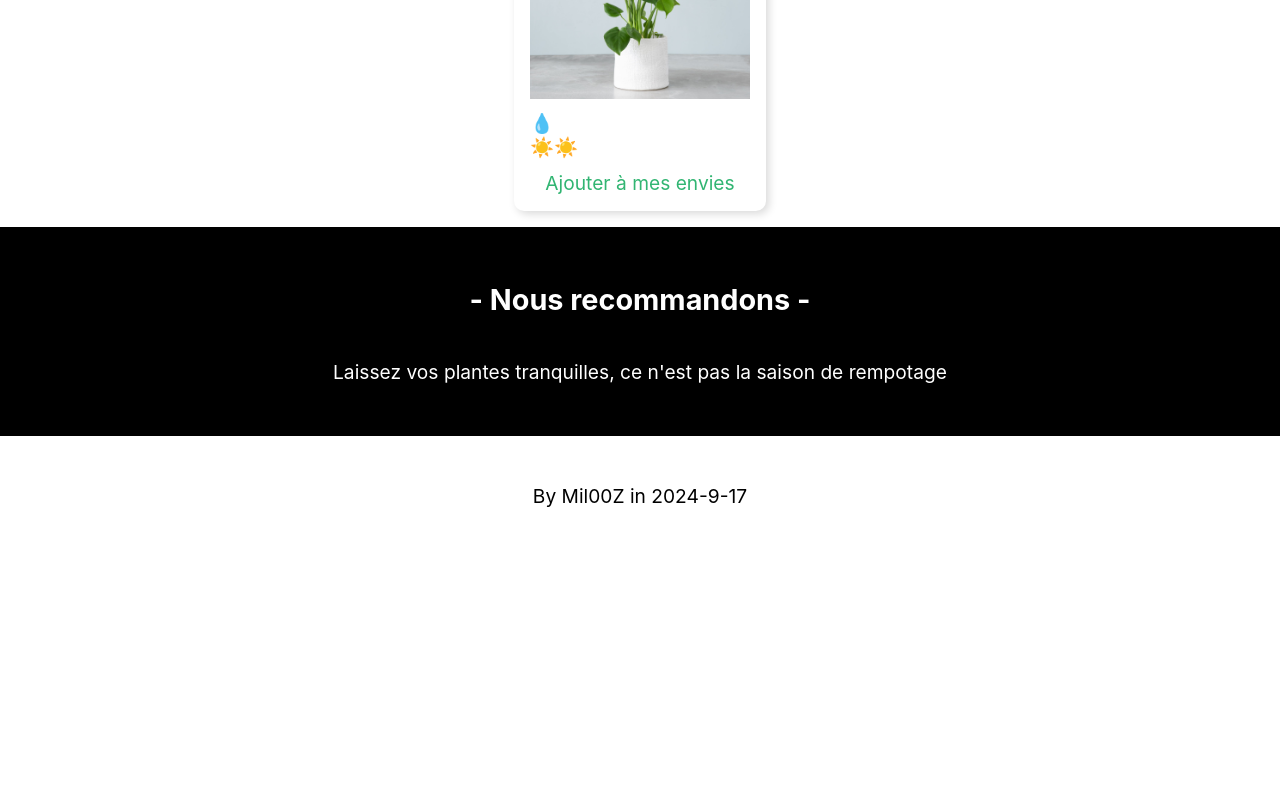
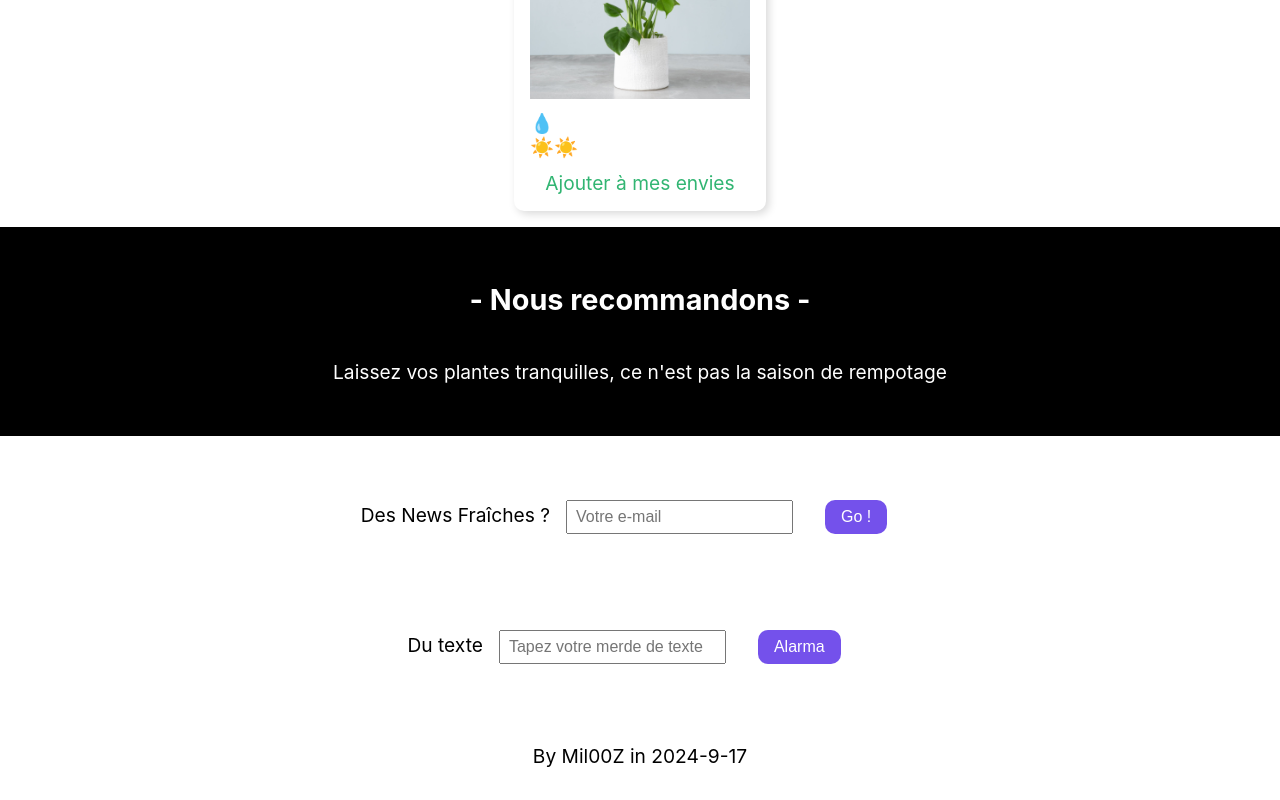
Before and after one commit to Mil00Z/la-maison-jungle, a React (Create React App) app: page / in a window 1280 px wide. Shown: the part 1974-2774 px from the top of the page. Before the commit the page ends 2514 px from the top, so only its background shows below. Built offline with nearby package versions, Linux system fonts and the light colour scheme.

Commit message:
Testing Form Event with & without controll + introduction of useState spirit

```diff
--- a/src/components/App.js
+++ b/src/components/App.js
@@ -6,6 +6,9 @@ import Cart from './Cart';
 import ShoppingList from './ShoppingList';
 import Description from './Description';
 import FixedBarMarketing from './FixedBarMarketing';
+
+import UncontroledForm from './UncontroledForm';
+import ControledForm from './ControledForm';
 import '../styles/App.css';
 
 
@@ -20,6 +23,8 @@ function App() {
       <InfosContent/>
       <ShoppingList/>
       <Description/>
+      <UncontroledForm/>
+      <ControledForm/>
       <Footer/>
       <FixedBarMarketing/>
     </>
--- /dev/null
+++ b/src/components/ControledForm.js
@@ -0,0 +1,37 @@
+import { useState } from 'react';
+
+function ControledForm() {
+
+  const [inputValue, setInputValue] = useState();
+
+  const QuestionForm = (e) => {
+
+    setInputValue(e.target.value);
+
+}
+
+const CheckValue = (value) => {
+
+    if (!value.includes('f')){
+      setInputValue(value)
+      console.log(inputValue);
+    } else {
+      console.warn('--- contains f ---');
+      console.warn(inputValue)
+    }
+
+}
+
+let errortext = "Format d'input invalide !"
+
+  return (
+  <form>
+    <label htmlFor="text">Du texte</label>
+    <input type='text' name='text' placeholder='Tapez votre merde de texte' onChange={(e)=> CheckValue(e.target.value)} />
+    <button type='submit' className="btn btn-go" onClick={()=> alert(inputValue)}>Alarma</button>
+
+  </form> )
+
+}
+
+export default ControledForm
--- /dev/null
+++ b/src/components/UncontroledForm.js
@@ -0,0 +1,23 @@
+function UncontroledForm() {
+
+
+  return (
+  <form onSubmit={handleSubmit}>
+    <label htmlFor="email">Des News Fraîches ?</label>
+    <input type='email' name='email' placeholder='Votre e-mail' />
+    <button type='submit' className="btn btn-go">Go !</button>
+  </form> )
+
+
+
+function handleSubmit(e) {
+
+  e.preventDefault();
+
+  alert(e.target['email'].value)
+}
+
+
+}
+
+export default UncontroledForm
--- a/src/styles/App.css
+++ b/src/styles/App.css
@@ -67,7 +67,30 @@ a {
 
 }
 
+.btn {
+  display: inline-flex;
+  justify-content: center;
+  align-items: center;
+  padding:0.5rem 1rem;
+  margin-inline:2rem;
+}
 
+.btn-go{
+  font-size: 1rem;
+  color:var(--white-color);
+  background:var(--second-color);
+  border:none;
+  border-radius:var(--radius);
+}
+
+input{
+  padding-inline:8px;
+  margin-left:1rem;
+  margin-block:3rem;
+  font-size:1rem;
+  line-height: 1.75rem;
+  color:var(--second-color);
+}
 
 
 @media (prefers-reduced-motion: no-preference) {
```
